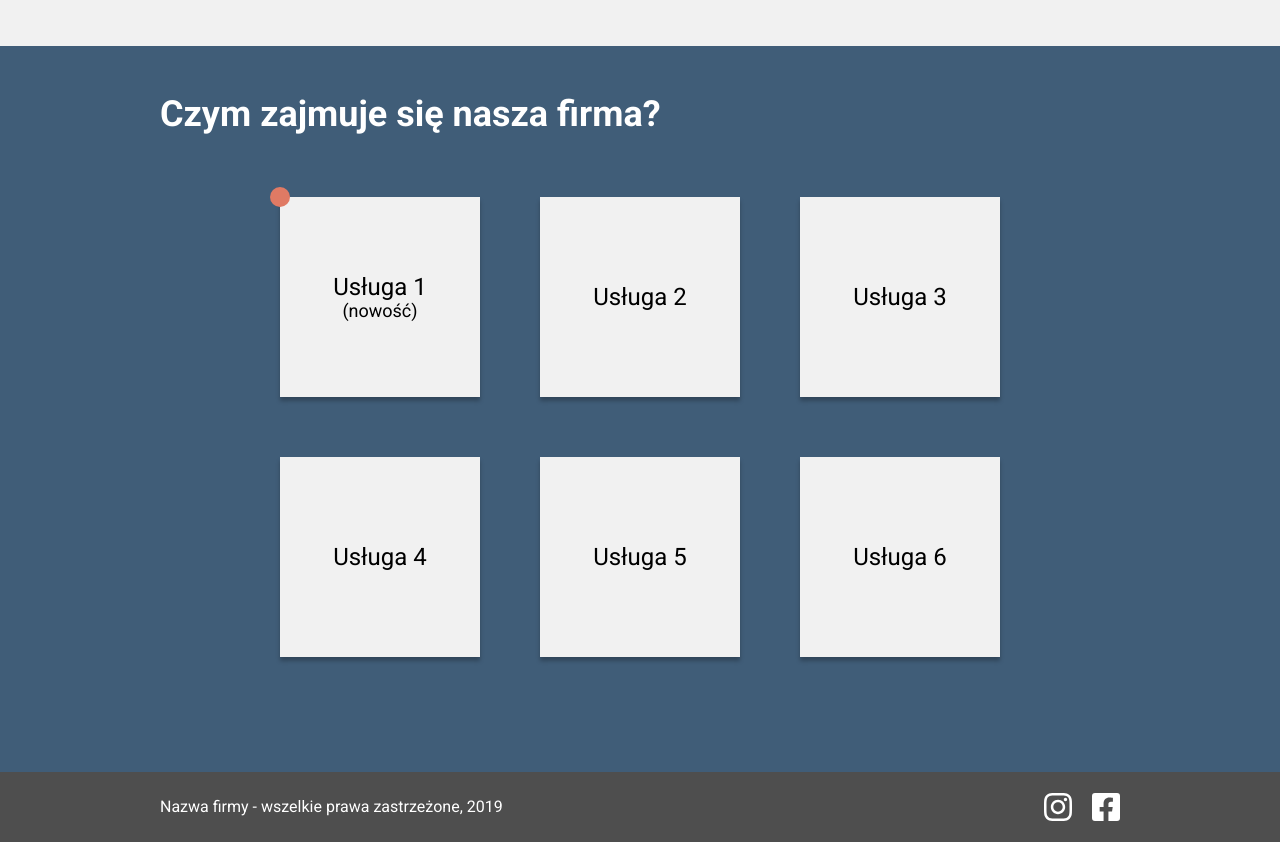
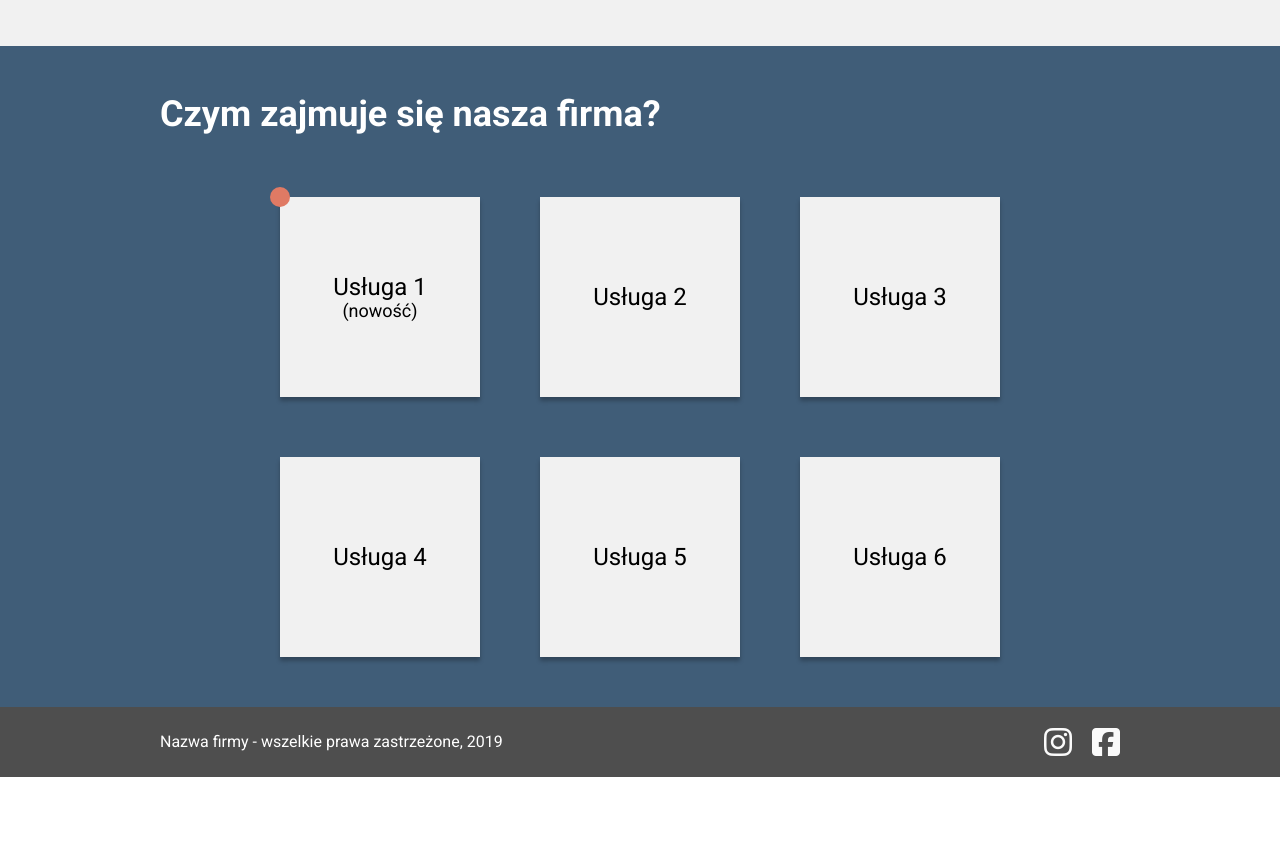
Before and after one commit to AgaDra/PROJEKT_01, a plain HTML site: page index.html in a window 1280 px wide. Shown: the part 1440-2282 px from the top of the page. After the commit the page ends 2217 px from the top, so only its background shows below. Drawn offline with Linux system fonts and the light colour scheme.

Commit message:
final-ver.

```diff
--- a/index.html
+++ b/index.html
@@ -13,6 +13,10 @@
     <link
       href="https://fonts.googleapis.com/css2?family=Roboto:wght@400;700&display=swap"
       rel="stylesheet" />
+
+    <script
+      src="https://kit.fontawesome.com/d1f54d8dbf.js"
+      crossorigin="anonymous"></script>
 
     <title>Moja Firma</title>
   </head>
@@ -131,32 +135,10 @@
       <div class="container footer-content">
         <span class="rodo">Nazwa firmy - wszelkie prawa zastrzeżone, 2019</span>
         <div class="footer-icons">
-          <svg
-            xmlns="http://www.w3.org/2000/svg"
-            height="2em"
-            viewBox="0 0 448 512">
-            <!--! Font Awesome Free 6.4.2 by @fontawesome - https://fontawesome.com License - https://fontawesome.com/license (Commercial License) Copyright 2023 Fonticons, Inc. -->
-            <style>
-              svg {
-                fill: #ffffff;
-              }
-            </style>
-            <path
-              d="M224.1 141c-63.6 0-114.9 51.3-114.9 114.9s51.3 114.9 114.9 114.9S339 319.5 339 255.9 287.7 141 224.1 141zm0 189.6c-41.1 0-74.7-33.5-74.7-74.7s33.5-74.7 74.7-74.7 74.7 33.5 74.7 74.7-33.6 74.7-74.7 74.7zm146.4-194.3c0 14.9-12 26.8-26.8 26.8-14.9 0-26.8-12-26.8-26.8s12-26.8 26.8-26.8 26.8 12 26.8 26.8zm76.1 27.2c-1.7-35.9-9.9-67.7-36.2-93.9-26.2-26.2-58-34.4-93.9-36.2-37-2.1-147.9-2.1-184.9 0-35.8 1.7-67.6 9.9-93.9 36.1s-34.4 58-36.2 93.9c-2.1 37-2.1 147.9 0 184.9 1.7 35.9 9.9 67.7 36.2 93.9s58 34.4 93.9 36.2c37 2.1 147.9 2.1 184.9 0 35.9-1.7 67.7-9.9 93.9-36.2 26.2-26.2 34.4-58 36.2-93.9 2.1-37 2.1-147.8 0-184.8zM398.8 388c-7.8 19.6-22.9 34.7-42.6 42.6-29.5 11.7-99.5 9-132.1 9s-102.7 2.6-132.1-9c-19.6-7.8-34.7-22.9-42.6-42.6-11.7-29.5-9-99.5-9-132.1s-2.6-102.7 9-132.1c7.8-19.6 22.9-34.7 42.6-42.6 29.5-11.7 99.5-9 132.1-9s102.7-2.6 132.1 9c19.6 7.8 34.7 22.9 42.6 42.6 11.7 29.5 9 99.5 9 132.1s2.7 102.7-9 132.1z" />
-          </svg>
-          <svg
-            xmlns="http://www.w3.org/2000/svg"
-            height="2em"
-            viewBox="0 0 448 512">
-            <!--! Font Awesome Free 6.4.2 by @fontawesome - https://fontawesome.com License - https://fontawesome.com/license (Commercial License) Copyright 2023 Fonticons, Inc. -->
-            <style>
-              svg {
-                fill: #ffffff;
-              }
-            </style>
-            <path
-              d="M400 32H48A48 48 0 0 0 0 80v352a48 48 0 0 0 48 48h137.25V327.69h-63V256h63v-54.64c0-62.15 37-96.48 93.67-96.48 27.14 0 55.52 4.84 55.52 4.84v61h-31.27c-30.81 0-40.42 19.12-40.42 38.73V256h68.78l-11 71.69h-57.78V480H400a48 48 0 0 0 48-48V80a48 48 0 0 0-48-48z" />
-          </svg>
+          <i class="fa-brands fa-instagram fa-2xl" style="color: #fafafa"></i>
+          <i
+            class="fa-brands fa-square-facebook fa-2xl"
+            style="color: #fafafa"></i>
         </div>
       </div>
     </footer>
--- a/styles.css
+++ b/styles.css
@@ -236,7 +236,7 @@ body {
 
 .offer-tiles {
   width: fit-content;
-  padding: 65px 24px;
+  padding: 65px 0px 0px 0px;
   display: grid;
   grid-template-columns: 200px 200px 200px;
   grid-template-rows: 200px 200px;
```
